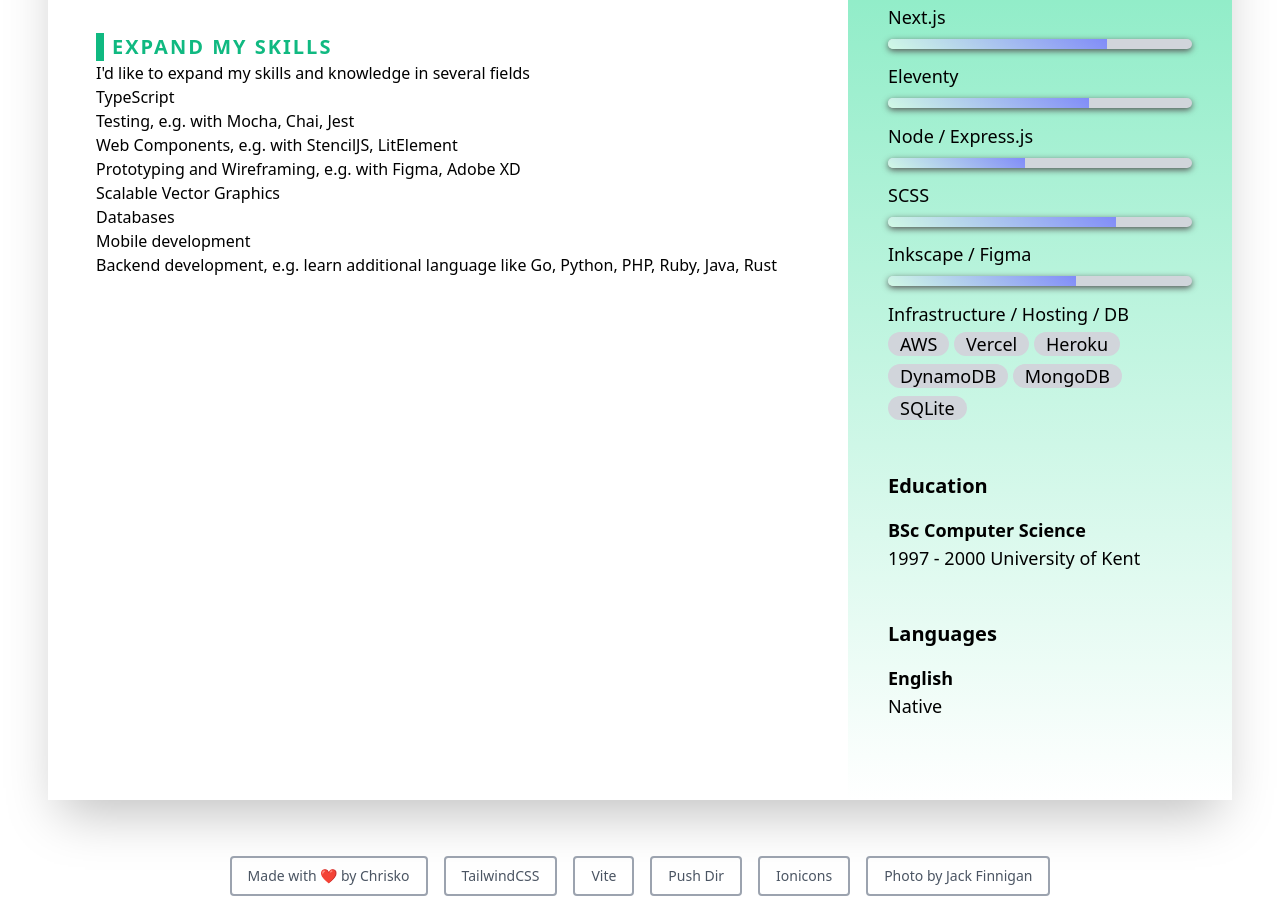
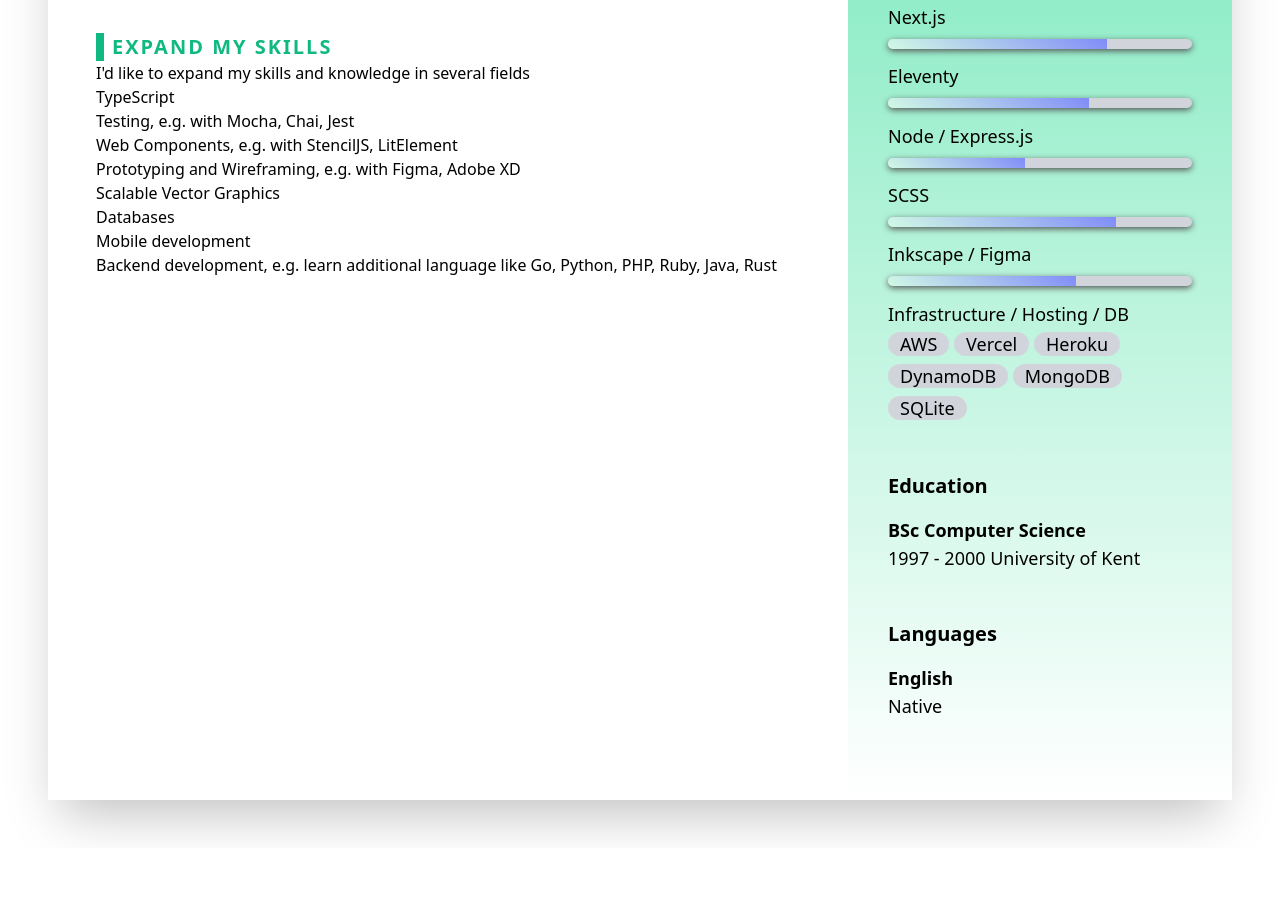
Before and after one commit to ChromaticRanger/my-cv, a website built with Vite: page index.html in a window 1280 px wide. Shown: the part 1378-2282 px from the top of the page. After the commit the page ends 2226 px from the top, so only its background shows below. Built offline with nearby package versions, Linux system fonts and the light colour scheme; what @tailwindcss/typography would draw is missing.

Commit message:
Removed footer

```diff
--- a/index.html
+++ b/index.html
@@ -357,37 +357,6 @@
         </div>
       </main>
     </div>
-    <footer class="mt-12 text-center flex justify-center flex-col md:flex-row mx-12">
-      <a
-        href="https://chrisko.io/"
-        class="text-sm px-4 py-2 m-2 text-gray-600 border-gray-400 border-2 rounded flex-shrink-0"
-        >Made with ❤️ by Chrisko</a
-      >
-      <a
-        href="https://tailwindcss.com/"
-        class="text-sm px-4 py-2 m-2 text-gray-600 border-gray-400 border-2 rounded flex-shrink-0"
-        >TailwindCSS</a
-      >
-      <a
-        href="https://vitejs.dev/"
-        class="text-sm px-4 py-2 m-2 text-gray-600 border-gray-400 border-2 rounded flex-shrink-0"
-        >Vite</a
-      >
-      <a
-        href="https://github.com/L33T-KR3W/push-dir"
-        class="text-sm px-4 py-2 m-2 text-gray-600 border-gray-400 border-2 rounded flex-shrink-0"
-        >Push Dir</a
-      >
-      <a
-        href="https://ionicons.com/"
-        class="text-sm px-4 py-2 m-2 text-gray-600 border-gray-400 border-2 rounded flex-shrink-0"
-        >Ionicons</a
-      >
-      <a
-        href="https://unsplash.com/@jackofallstreets?utm_source=unsplash&utm_medium=referral&utm_content=creditCopyText"
-        class="text-sm px-4 py-2 m-2 text-gray-600 border-gray-400 border-2 rounded flex-shrink-0"
-        >Photo by Jack Finnigan</a
-      >
-    </footer>
+    <footer></footer>
   </body>
 </html>
```
